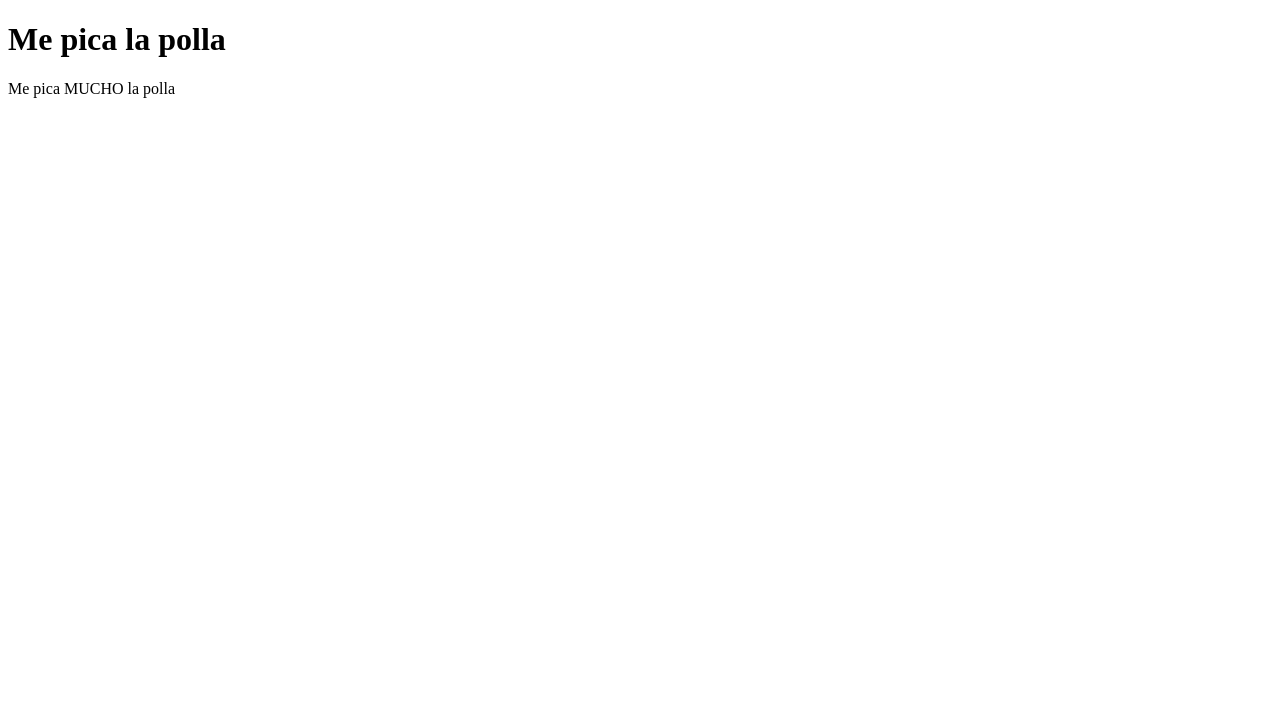
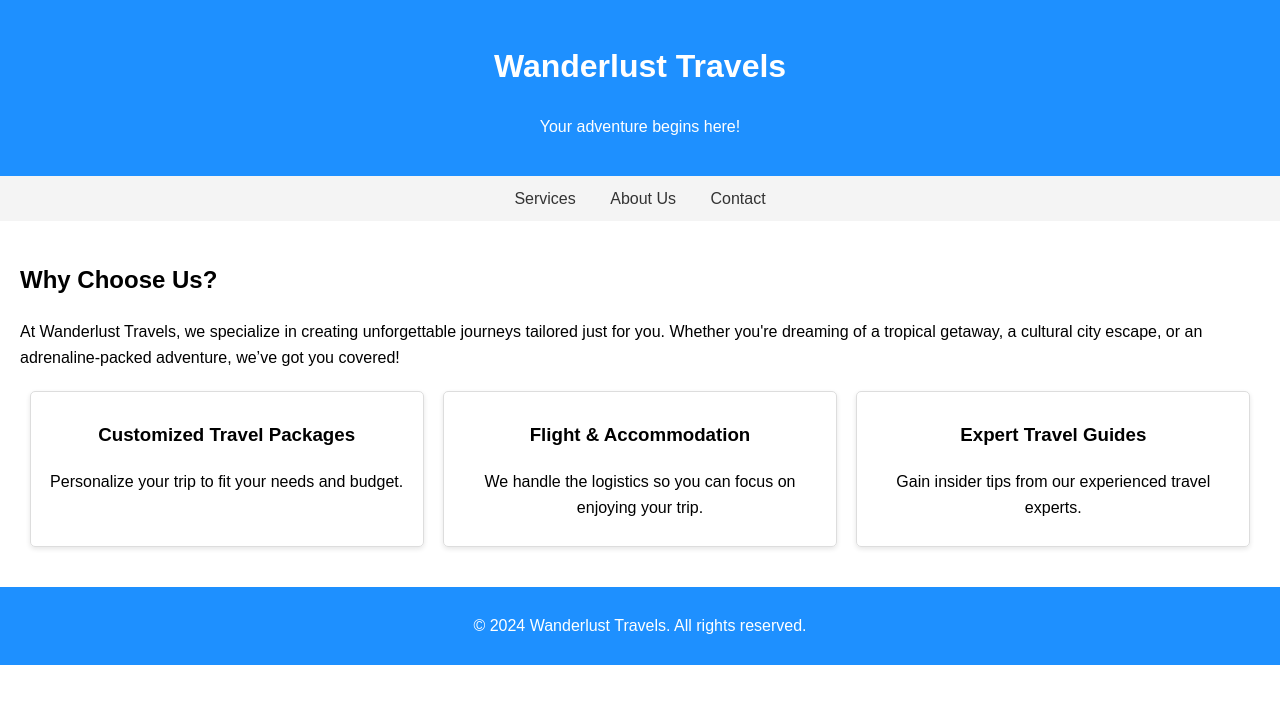
Before and after one commit to juanitogimenez17/mepicalapolla.github.com, a plain HTML site: page index.html in a window 1280 px wide. Drawn offline with Linux system fonts and the light colour scheme.

Commit message:
Update index.html

```diff
--- a/index.html
+++ b/index.html
@@ -1,7 +1,98 @@
 <!DOCTYPE html>
-<html>
+<html lang="en">
+<head>
+    <meta charset="UTF-8">
+    <meta name="viewport" content="width=device-width, initial-scale=1.0">
+    <title>Wanderlust Travels</title>
+    <style>
+        body {
+            font-family: Arial, sans-serif;
+            margin: 0;
+            padding: 0;
+            line-height: 1.6;
+        }
+        header {
+            background: #1e90ff;
+            color: white;
+            padding: 20px 10px;
+            text-align: center;
+        }
+        nav {
+            text-align: center;
+            background: #f4f4f4;
+            padding: 10px 0;
+        }
+        nav a {
+            margin: 0 15px;
+            text-decoration: none;
+            color: #333;
+        }
+        nav a:hover {
+            color: #1e90ff;
+        }
+        .container {
+            padding: 20px;
+        }
+        .services {
+            display: flex;
+            justify-content: space-around;
+            margin-top: 20px;
+        }
+        .service {
+            text-align: center;
+            padding: 10px;
+            border: 1px solid #ddd;
+            border-radius: 5px;
+            width: 30%;
+            box-shadow: 0 2px 5px rgba(0, 0, 0, 0.1);
+        }
+        footer {
+            text-align: center;
+            padding: 10px 0;
+            background: #1e90ff;
+            color: white;
+            margin-top: 20px;
+        }
+    </style>
+</head>
 <body>
-<h1>Me pica la polla</h1>
-<p>Me pica MUCHO la polla</p>
+
+<header>
+    <h1>Wanderlust Travels</h1>
+    <p>Your adventure begins here!</p>
+</header>
+
+<nav>
+    <a href="#services">Services</a>
+    <a href="#about">About Us</a>
+    <a href="#contact">Contact</a>
+</nav>
+
+<div class="container">
+    <section id="services">
+        <h2>Why Choose Us?</h2>
+        <p>At Wanderlust Travels, we specialize in creating unforgettable journeys tailored just for you. Whether you're dreaming of a tropical getaway, a cultural city escape, or an adrenaline-packed adventure, we’ve got you covered!</p>
+
+        <div class="services">
+            <div class="service">
+                <h3>Customized Travel Packages</h3>
+                <p>Personalize your trip to fit your needs and budget.</p>
+            </div>
+            <div class="service">
+                <h3>Flight & Accommodation</h3>
+                <p>We handle the logistics so you can focus on enjoying your trip.</p>
+            </div>
+            <div class="service">
+                <h3>Expert Travel Guides</h3>
+                <p>Gain insider tips from our experienced travel experts.</p>
+            </div>
+        </div>
+    </section>
+</div>
+
+<footer>
+    <p>© 2024 Wanderlust Travels. All rights reserved.</p>
+</footer>
+
 </body>
 </html>
```
